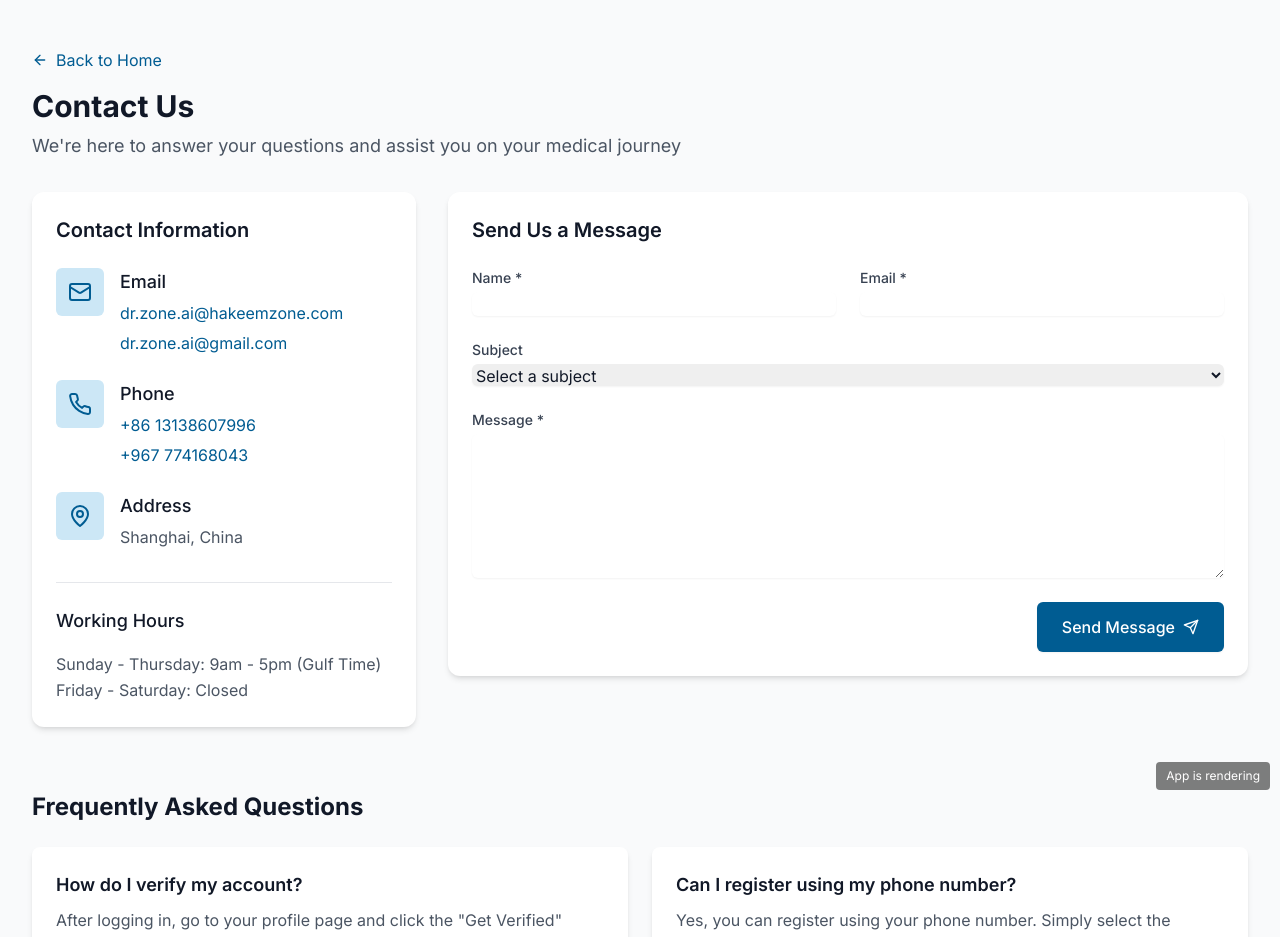
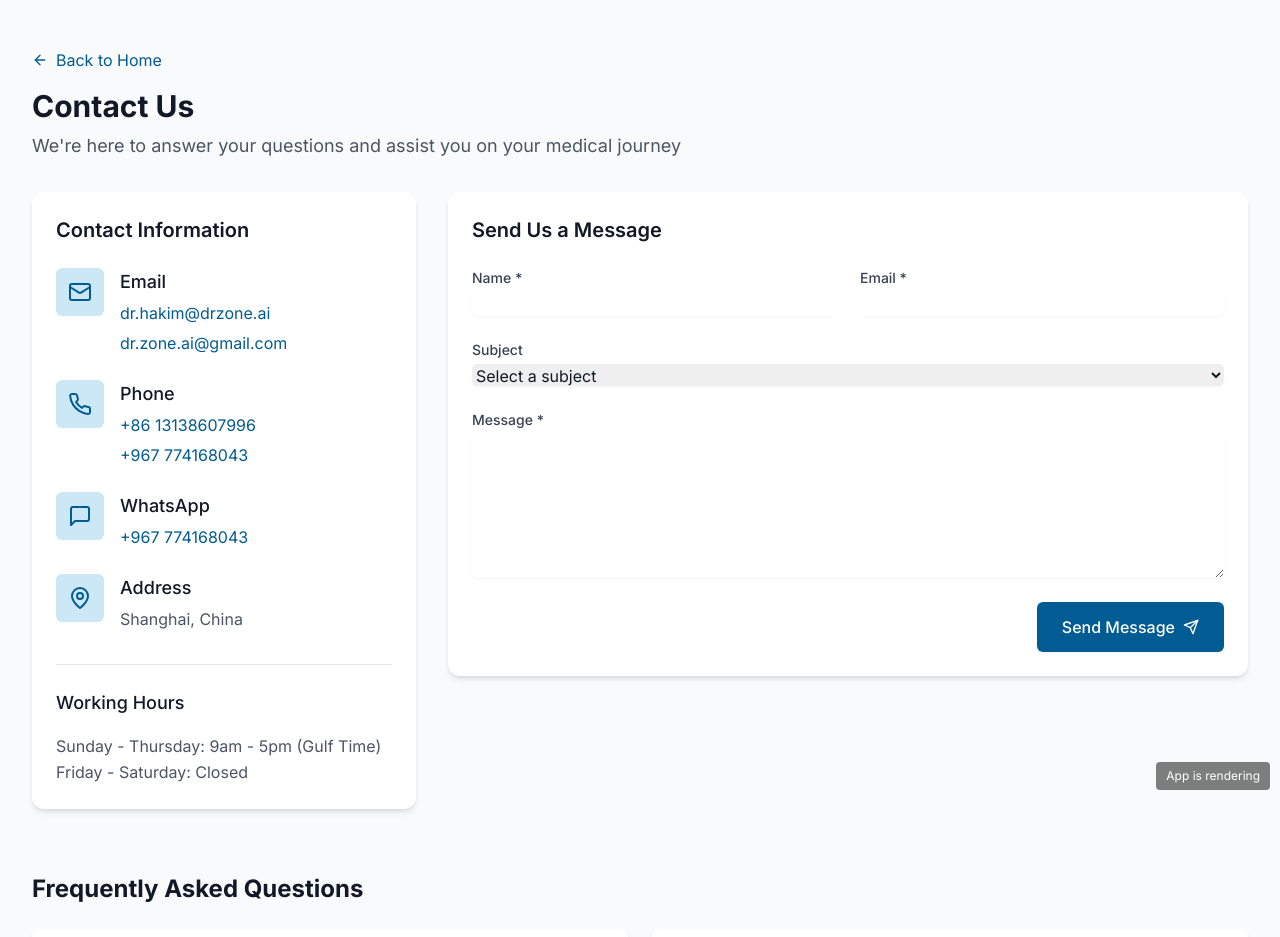
Before and after one commit to abdulhakimcn/sb1-wep8oltk, a React (Vite) app: page /contact in a window 1280 px wide. Shown: the top 937 px of the page. Built offline with nearby package versions, Linux system fonts and the light colour scheme; no server answers.

Commit message:
Update ContactPage.tsx

```diff
--- a/src/pages/ContactPage.tsx
+++ b/src/pages/ContactPage.tsx
@@ -1,7 +1,7 @@
 import React, { useState } from 'react';
 import { Helmet } from 'react-helmet-async';
 import { Link } from 'react-router-dom';
-import { Mail, Phone, MapPin, Send, ArrowLeft, CheckCircle, AlertCircle } from 'lucide-react';
+import { Mail, Phone, MapPin, Send, ArrowLeft, CheckCircle, AlertCircle, MessageSquare } from 'lucide-react';
 import { useTranslation } from 'react-i18next';
 import { supabase } from '../lib/supabase';
 
@@ -134,8 +134,8 @@ const ContactPage: React.FC = () => {
                         {isArabic ? 'البريد الإلكتروني' : 'Email'}
                       </h3>
                       <p className="mt-1 text-gray-600">
-                        <a href="mailto:dr.zone.ai@hakeemzone.com" className="text-primary-600 hover:text-primary-700">
-                          dr.zone.ai@hakeemzone.com
+                        <a href="mailto:dr.hakim@drzone.ai" className="text-primary-600 hover:text-primary-700">
+                          dr.hakim@drzone.ai
                         </a>
                       </p>
                       <p className="mt-1 text-gray-600">
@@ -163,6 +163,24 @@ const ContactPage: React.FC = () => {
                       </p>
                       <p className="mt-1 text-gray-600">
                         <a href="tel:+967774168043" className="text-primary-600 hover:text-primary-700">
+                          +967 774168043
+                        </a>
+                      </p>
+                    </div>
+                  </div>
+
+                  <div className="flex items-start" dir={isArabic ? 'rtl' : 'ltr'}>
+                    <div className="flex-shrink-0">
+                      <div className="flex items-center justify-center h-12 w-12 rounded-md bg-primary-100 text-primary-600">
+                        <MessageSquare size={24} />
+                      </div>
+                    </div>
+                    <div className={isArabic ? 'mr-4' : 'ml-4'}>
+                      <h3 className="text-lg font-medium text-gray-900">
+                        {isArabic ? 'واتساب' : 'WhatsApp'}
+                      </h3>
+                      <p className="mt-1 text-gray-600">
+                        <a href="https://wa.me/967774168043" className="text-primary-600 hover:text-primary-700" target="_blank" rel="noopener noreferrer">
                           +967 774168043
                         </a>
                       </p>
@@ -363,8 +381,8 @@ const ContactPage: React.FC = () => {
                 </h3>
                 <p className="text-gray-600">
                   {isArabic
-                    ? 'نعم، يمكنك التسجيل باستخدام رقم هاتفك. ببساطة اختر خيار "رقم الهاتف" في صفحة تسجيل الدخول وسنرسل لك رمز تحقق.'
-                    : 'Yes, you can register using your phone number. Simply select the "Phone" option on the login page and we\'ll send you a verification code.'}
+                    ? 'نعم، يمكنك التسجيل باستخدام رقم هاتفك. ببساطة اختر خيار "رقم الهاتف" في صفحة تسجيل الدخول وسنرسل لك رمز تحقق عبر واتساب أو رسالة نصية.'
+                    : 'Yes, you can register using your phone number. Simply select the "Phone" option on the login page and we\'ll send you a verification code via WhatsApp or SMS.'}
                 </p>
               </div>
 
```
